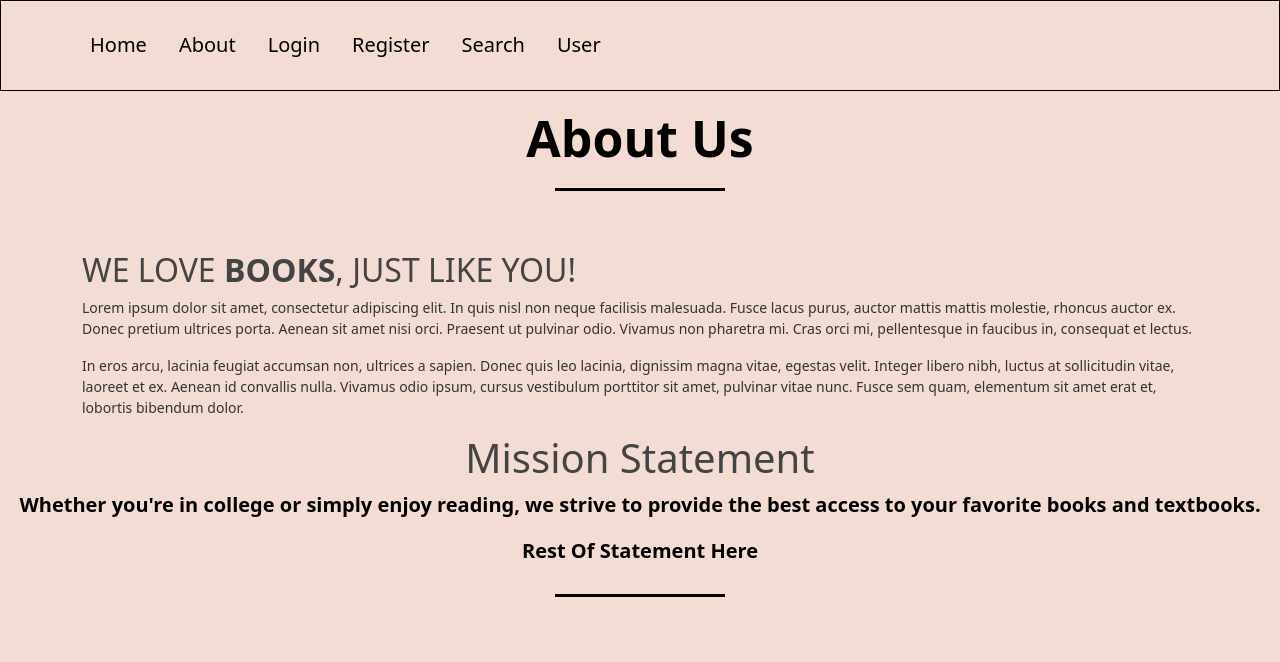
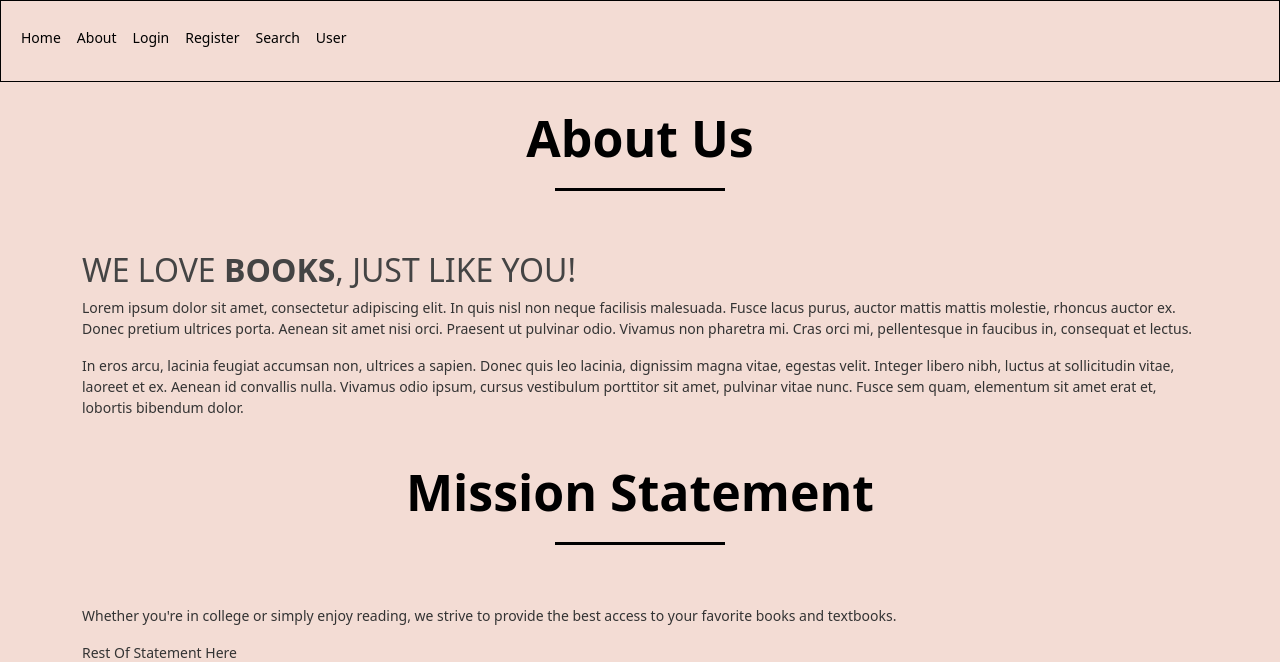
Before and after one commit to oforiwaasam/bookshelf, a Flask app: page /about in a window 1280 px wide; the page is wider, and only the part inside the window is pictured. Shown: the top 662 px of that part. Run offline with Flask 2, Linux system fonts and the light colour scheme; grey boxes are pictures that could not be loaded.

Commit message:
responsive changes

```diff
--- a/templates/about.html
+++ b/templates/about.html
@@ -43,19 +43,33 @@
         </div>
       </div>
     </section>
-    <section>
+
+    <section id="mission" class="section-padding about-section">
       <!-- MISSION STATEMENT  -->
-      <div class="section_subtitle">
-          <h1>Mission Statement </h1>
-          <p style="font-size:20px"> Whether you're in college or simply enjoy reading, we strive to provide the best access to your favorite books and textbooks.</p>
-          <p style="font-size:20px"> Rest Of Statement Here</p>
+      <div class="container">
+        <div class="row">
+          <div class="col">
+            <div class="section_title"><br>
+              <div class="section_subtitle">Mission Statement</div>
             </div>
+            <div class="mission-item">
+              <p> Whether you're in college or simply enjoy reading, we strive to provide the best access to your favorite books and textbooks.</p>
+              <p> Rest Of Statement Here</p>
+            </div>
+          </div>
+        </div>
+      </div>
+
     </section>
 
     <section id="team" class="section-padding about-section">
-      <div class="container">
-        <div class="team">
-        <h1>Our Team</h1>
+      <div class="container-fluid">
+        <div class="row">
+          <div class="col">
+            <div class="team"><br>
+              <div class="section_title"><br>
+                <div class="section_subtitle">Our Team</div>
+              </div>
               <div class="content">
                 <div class="col-xs-2">
                   <div class="card">
@@ -200,6 +214,8 @@
             </div>
            </div>
           </div>
+         </div>
+        </div>
     </section>
 
 
--- a/templates/layout.html
+++ b/templates/layout.html
@@ -15,18 +15,18 @@
   <body>
   <header class="site-header">
      <nav class="navbar navbar-expand-lg navbar-dark bg-steel fixed-top">
-        <div class="container">
-  <!--         <button class="navbar-toggler" type="button" data-toggle="collapse" data-target="#navbarToggle" aria-controls="navbarToggle" aria-expanded="false" aria-label="Toggle navigation">
+        <div class="container-fluid">
+          <button class="navbar-toggler" type="button" data-bs-toggle="collapse" data-bs-target="#navbarNav" aria-controls="navbarNav" aria-expanded="false" aria-label="Toggle navigation">
             <span class="navbar-toggler-icon"></span>
-          </button> -->
-          <div class="collapse navbar-collapse" id="navbarToggle">
-            <div class="navbar-nav mr-auto">
-              <a class="navbar-brand nav-link" href="/">Home</a>
-              <a class="navbar-brand nav-link" href="/about">About</a>
-              <a class="navbar-brand nav-link" href="/login">Login</a>
-              <a class="navbar-brand nav-link" href="/registration">Register</a>
-              <a class="navbar-brand nav-link" href="/search">Search</a>
-              <a class="navbar-brand nav-link" href="/user">User</a>
+          </button>
+          <div class="collapse navbar-collapse" id="navbarNav">
+            <div class="navbar-nav">
+              <a class="nav-link" href="/">Home</a>
+              <a class="nav-link" href="/about">About</a>
+              <a class="nav-link" href="/login">Login</a>
+              <a class="nav-link" href="/registration">Register</a>
+              <a class="nav-link" href="/search">Search</a>
+              <a class="nav-link" href="/user">User</a>
             </div>
           </div>
         </div>
```
Also changed, not shown: templates/home.html (+0 -38 lines), templates/login.html (+13 -5 lines), templates/registration.html (+13 -5 lines). Lines whose indentation alone changed are shown as unchanged.
